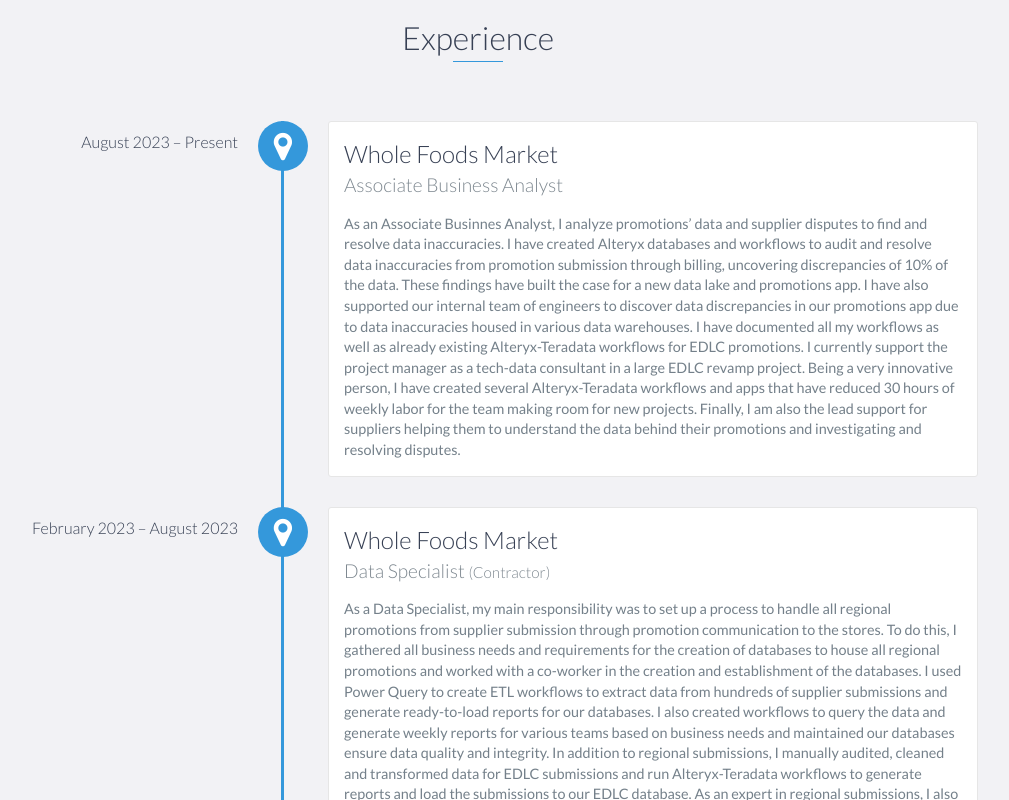
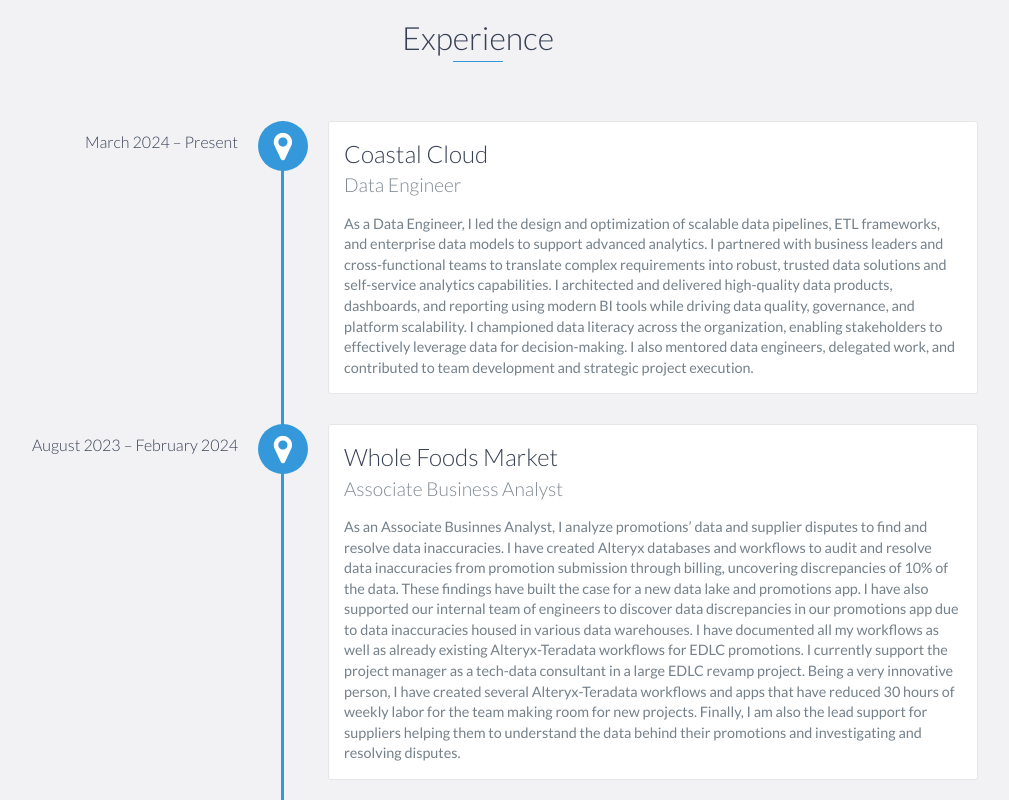
Before and after one commit to MJCandil/MJCandil.github.io, a website: page index.html in a window 1280 px wide. Shown: the part 1100-1900 px from the top of the page, without its empty margins (162-1171 px from the left). Drawn offline with nearby package versions, Linux system fonts and the light colour scheme.

Commit message:
Update job title and description in index.html
Updated job title and description for Maria Jose Candil. Changed the role from Business Analyst to Data Engineer and added details about responsibilities and achievements.

```diff
--- a/index.html
+++ b/index.html
@@ -49,7 +49,7 @@
     <div id="lead">
         <div id="lead-content">
             <h1>Maria Jose Candil</h1>
-            <br><h2>Business Analyst skilled in Alteryx, Excel, and SQL</h2>
+            <br><h2>Data Engineer skilled in Snowflake, dbt, Alteryx, Excel, and SQL</h2>
             <br><a href="https://drive.google.com/file/d/1Sw1UhESM0PCgwE3l0B7ri1KwoAQTvIr-/view?usp=sharing" target="_blank" class="btn-rounded-white">Download Resume</a>
         </div>
         <!-- End #lead-content -->
@@ -85,7 +85,20 @@
     <div id="experience" class="background-alt">
         <h2 class="heading">Experience</h2>
         <div id="experience-timeline">
-            <div data-date="August 2023 – Present">
+			 <div data-date="March 2024 – Present">
+                <h3>Coastal Cloud</h3>
+                <h4>Data Engineer</h4>
+                <p>
+                	As a Data Engineer, I led the design and optimization of scalable data pipelines, ETL frameworks, and enterprise data models to support
+					advanced analytics. I partnered with business leaders and cross-functional teams to translate complex requirements into robust, trusted
+					data solutions and self-service analytics capabilities. I architected and delivered high-quality data products, dashboards, and reporting
+					using modern BI tools while driving data quality, governance, and platform scalability. I championed data literacy across the organization,
+					enabling stakeholders to effectively leverage data for decision-making. I also mentored data engineers, delegated work, and contributed to team
+					development and strategic project execution.
+
+		</p>
+            </div>
+            <div data-date="August 2023 – February 2024">
                 <h3>Whole Foods Market</h3>
                 <h4>Associate Business Analyst</h4>
                 <p>
```
